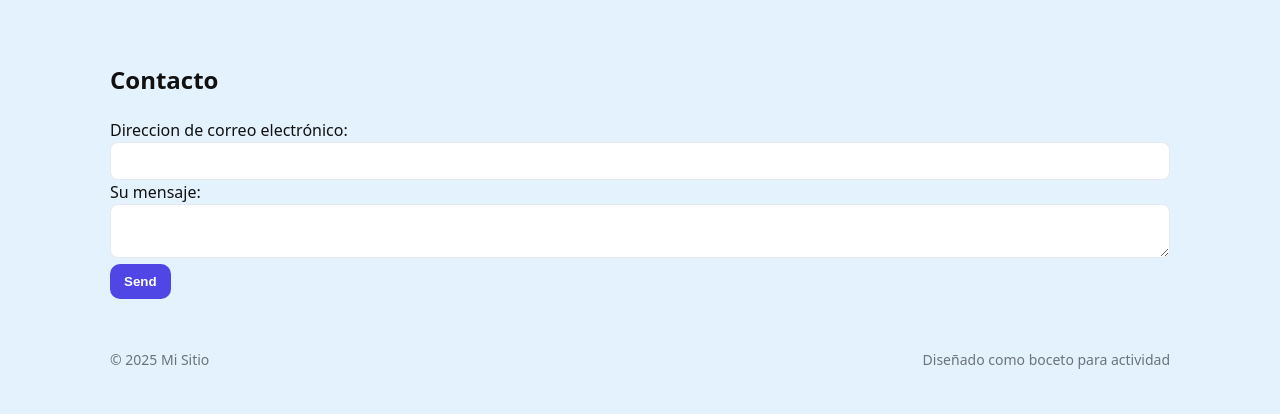
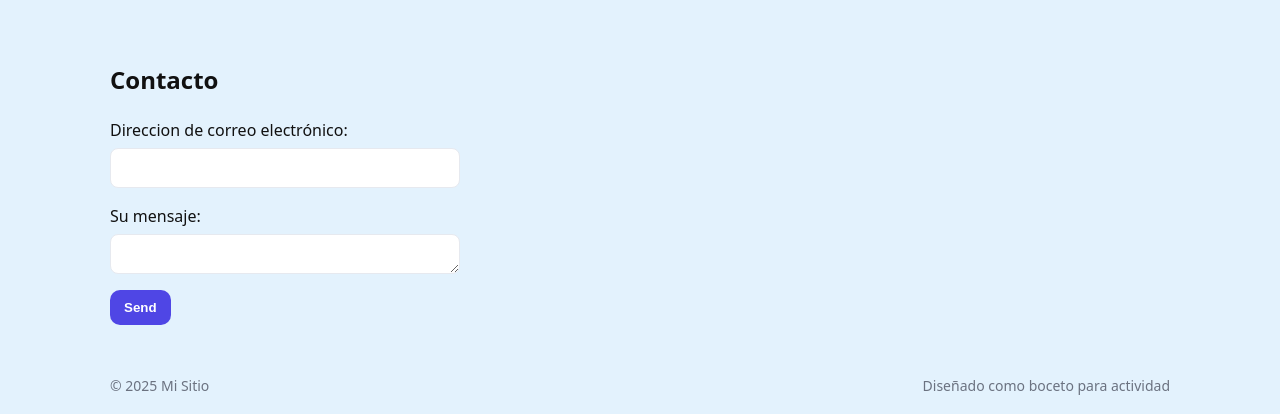
Before and after one commit to kenneth30rlc/Boceto-digital-para-Actividad-6, a plain HTML site: page index.html in a window 1280 px wide. Shown: the part 1368-1782 px from the top of the page. Before the commit the page ends 1756 px from the top, so only its background shows below. Drawn offline with Linux system fonts and the light colour scheme.

Commit message:
ajustes de margenes

```diff
--- a/index.html
+++ b/index.html
@@ -108,9 +108,24 @@
     .form-row .col{flex:1}
     input,textarea{width:100%;padding:10px;border:1px solid #e6e9ef;border-radius:8px;font-size:14px}
     button[type=submit]{background:var(--accent);color:white;padding:10px 14px;border-radius:10px;border:0;font-weight:700}
+#contacto form label {
+  display: block;
+  margin-bottom: 16px;
+}
 
+#contacto input[type="email"],
+#contacto textarea {
+  display: block;
+  width: 350px;
+  min-height: 40px;
+  max-height: 80px;
+  height: 40px;
+  resize: vertical;
+  margin-top: 6px;
+}
     /* Footer */
     footer{padding:18px 0;color:var(--muted);font-size:14px}
+
 
   </style>
 </head>
@@ -222,16 +237,11 @@
             <button type="submit">Send</button>
           </form>
       </div>
+
     </section>
 
   </main>
 
-  <footer>
-    <div class="container" style="display:flex;justify-content:space-between;align-items:center">
-      <div>© 2025 Mi Sitio</div>
-      <div class="muted">Diseñado como boceto para actividad</div>
-    </div>
-  </footer>
 
   <script>
     // Toggle del menú móvil
@@ -259,7 +269,13 @@
       alert('Formulario enviado en modo SIMULACIÓN. En una publicación real conecta este formulario a un servicio (Formspree, Netlify Forms) o backend.');
       e.target.reset();
     }
-  </script>
+    </script>
+<footer>
+  <div class="container" style="display:flex;justify-content:space-between;align-items:center">
+    <div>© 2025 Mi Sitio</div>
+    <div class="muted">Diseñado como boceto para actividad</div>
+  </div>
+</footer>
 
 </body>
 </html>
```
